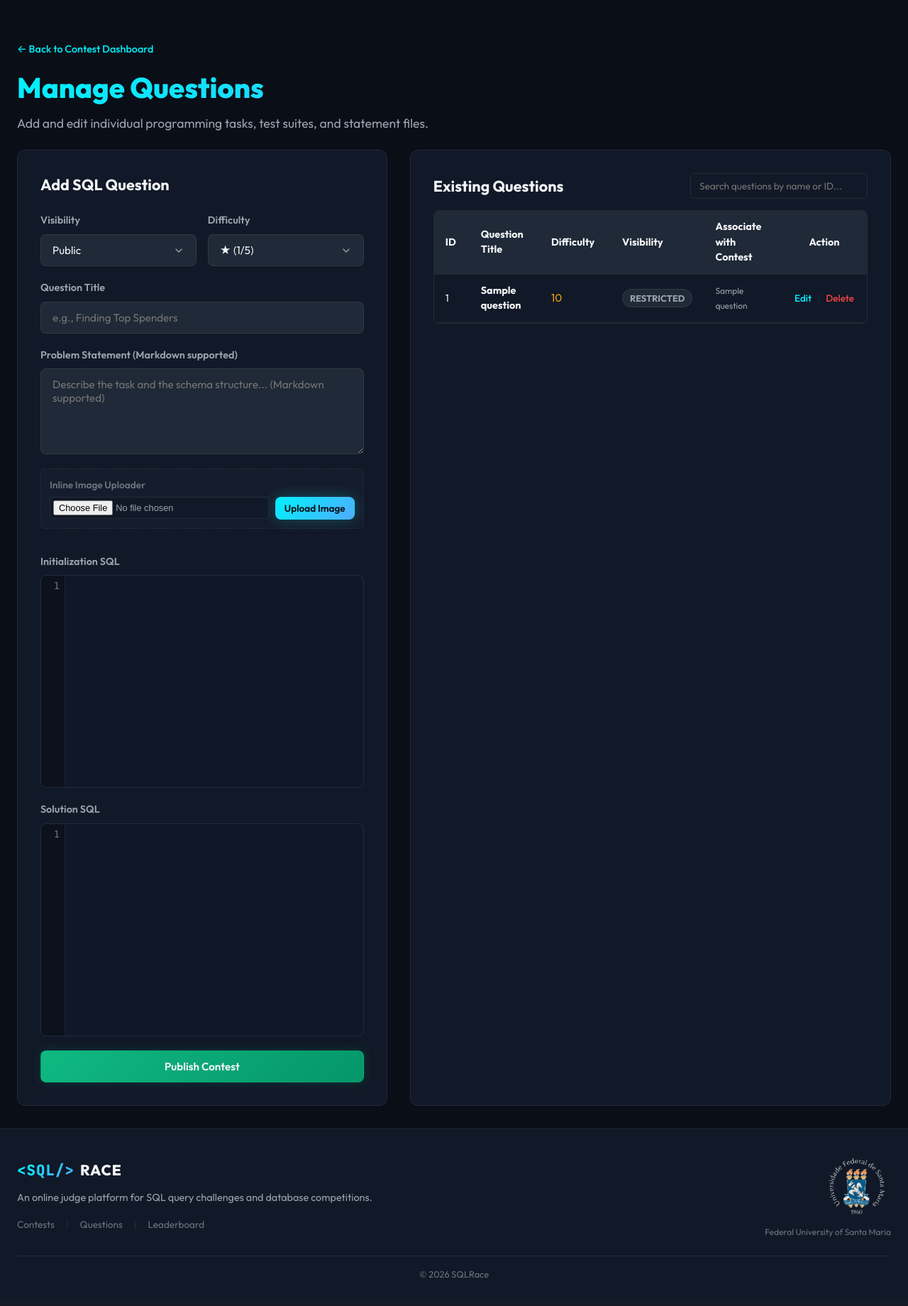
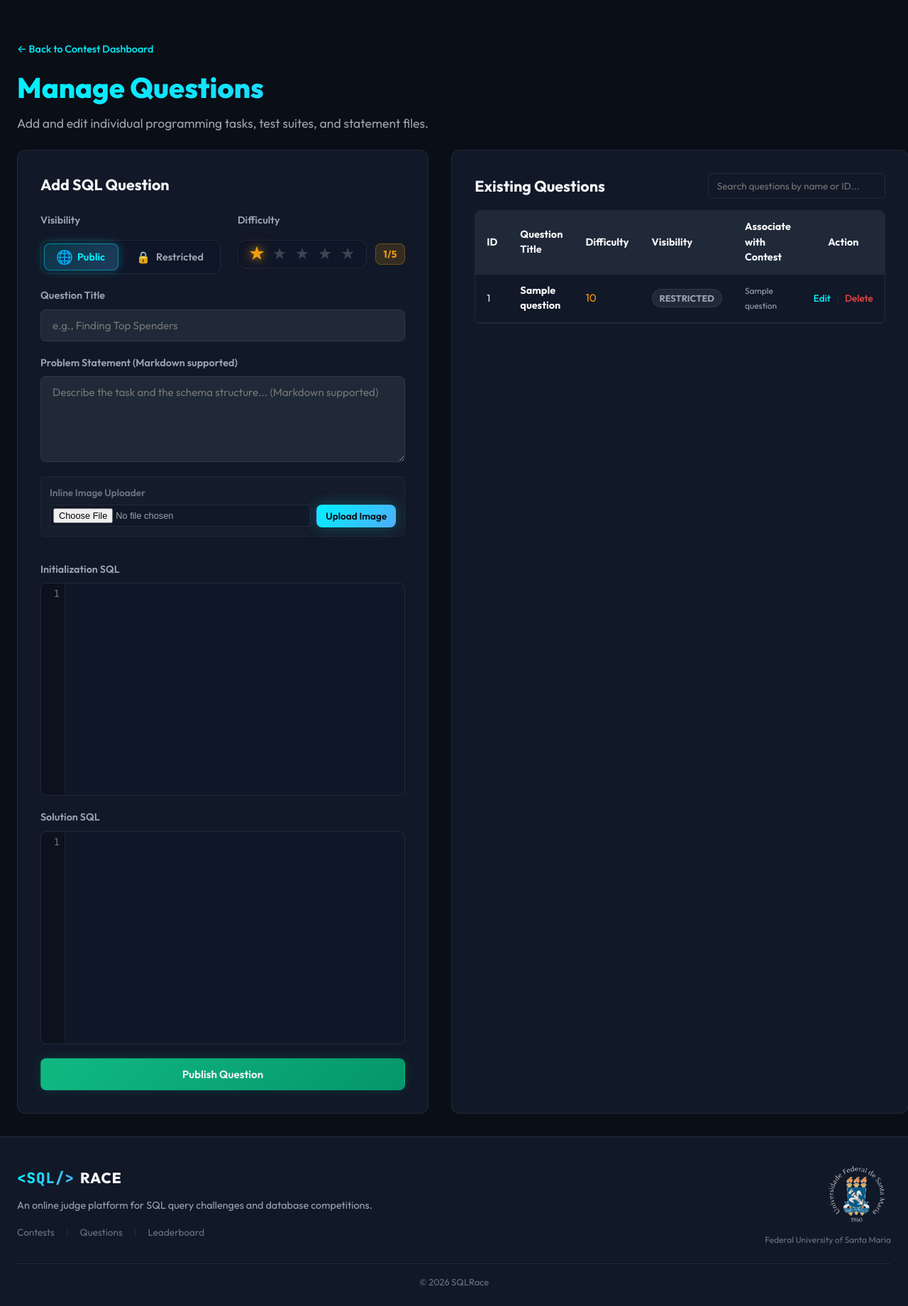
Before and after one commit to brizzigui/sqlrace, a Flask app: page /admin/questions in a window 1280 px wide. Shown: the part 75-1915 px from the top of the page at 71% size. Before the commit the page ends 1876 px from the top, so only its background shows below. Run offline with Flask 3, Linux system fonts and the light colour scheme; the visitor is signed in with stand-in values (Sample User, id 1); a database or web service that is not in the repository returns one stand-in record (values such as "Sample title"); some libraries are stand-ins or nearby versions.

Commit message:
better translations, new selectors

```diff
--- a/static/css/style.css
+++ b/static/css/style.css
@@ -2284,3 +2284,112 @@ code[class*="language-"] {
 .textarea-wrapper .CodeMirror {
     flex: 1;
 }
+
+/* ==========================================================================
+   Cute Visibility & Star Rating Selectors
+   ========================================================================== */
+.cute-toggle-segmented {
+    display: inline-flex;
+    background: rgba(15, 23, 42, 0.6);
+    border: 1px solid var(--border-color);
+    padding: 4px;
+    border-radius: 12px;
+    gap: 6px;
+    user-select: none;
+    transition: var(--transition-smooth);
+    box-shadow: inset 0 2px 4px rgba(0, 0, 0, 0.2);
+}
+
+.cute-toggle-btn {
+    display: flex;
+    align-items: center;
+    gap: 8px;
+    padding: 8px 18px;
+    border-radius: 8px;
+    border: 1px solid transparent;
+    background: transparent;
+    color: var(--text-secondary);
+    font-family: var(--font-sans);
+    font-size: 0.9rem;
+    font-weight: 600;
+    cursor: pointer;
+    transition: all 0.25s cubic-bezier(0.4, 0, 0.2, 1);
+}
+
+.cute-toggle-btn:hover {
+    color: var(--text-primary);
+    background: rgba(255, 255, 255, 0.05);
+}
+
+.cute-toggle-btn[data-val="public"].active {
+    background: linear-gradient(135deg, rgba(0, 242, 254, 0.15) 0%, rgba(79, 172, 254, 0.25) 100%);
+    border-color: rgba(0, 242, 254, 0.4);
+    color: #00f2fe;
+    box-shadow: 0 0 15px rgba(0, 242, 254, 0.25);
+}
+
+.cute-toggle-btn[data-val="restricted"].active {
+    background: linear-gradient(135deg, rgba(245, 158, 11, 0.15) 0%, rgba(239, 68, 68, 0.25) 100%);
+    border-color: rgba(245, 158, 11, 0.4);
+    color: #f59e0b;
+    box-shadow: 0 0 15px rgba(245, 158, 11, 0.25);
+}
+
+.cute-toggle-btn .toggle-icon {
+    font-size: 1rem;
+    transition: transform 0.25s ease;
+}
+
+.cute-toggle-btn.active .toggle-icon {
+    transform: scale(1.2);
+}
+
+/* Cute Star Rating Selector */
+.cute-stars-wrapper {
+    display: inline-flex;
+    align-items: center;
+    gap: 12px;
+}
+
+.cute-stars-container {
+    display: inline-flex;
+    align-items: center;
+    gap: 4px;
+    background: rgba(15, 23, 42, 0.6);
+    border: 1px solid var(--border-color);
+    padding: 6px 12px;
+    border-radius: 12px;
+    box-shadow: inset 0 2px 4px rgba(0, 0, 0, 0.2);
+}
+
+.cute-star-btn {
+    background: transparent;
+    border: none;
+    font-size: 1.4rem;
+    color: rgba(255, 255, 255, 0.2);
+    cursor: pointer;
+    padding: 2px 4px;
+    line-height: 1;
+    transition: all 0.2s cubic-bezier(0.175, 0.885, 0.32, 1.275);
+    user-select: none;
+}
+
+.cute-star-btn.hovered,
+.cute-star-btn.active {
+    color: #f59e0b;
+    text-shadow: 0 0 10px rgba(245, 158, 11, 0.7), 0 0 20px rgba(245, 158, 11, 0.4);
+    transform: scale(1.2);
+}
+
+.cute-difficulty-badge {
+    font-size: 0.85rem;
+    font-weight: 700;
+    color: #f59e0b;
+    background: rgba(245, 158, 11, 0.15);
+    border: 1px solid rgba(245, 158, 11, 0.3);
+    padding: 4px 10px;
+    border-radius: 8px;
+    letter-spacing: 0.5px;
+    min-width: 42px;
+    text-align: center;
+}
--- a/templates/admin_contests.html
+++ b/templates/admin_contests.html
@@ -55,7 +55,7 @@
                     </div>
                 </div>
 
-                <button type="submit" class="btn btn-success">{{ _('admin_publish') }}</button>
+                <button type="submit" class="btn btn-success">{{ _('admin_publish_contest') }}</button>
             </form>
         </div>
 
--- a/templates/admin_edit_contest.html
+++ b/templates/admin_edit_contest.html
@@ -53,7 +53,7 @@
             </div>
 
             <div style="display: flex; gap: 12px; margin-top: 24px;">
-                <button type="submit" class="btn btn-success" style="flex: 1;">{{ _('admin_publish') }}</button>
+                <button type="submit" class="btn btn-success" style="flex: 1;">{{ _('admin_save_changes') }}</button>
                 <a href="{{ url_for('admin.admin_dashboard') }}" class="btn btn-outline" style="flex: 1; text-align: center; line-height: 2.2;">{{ _('admin_cancel') }}</a>
             </div>
         </form>
--- a/templates/admin_questions.html
+++ b/templates/admin_questions.html
@@ -15,23 +15,34 @@
         <div class="admin-card">
             <h2>{{ _('admin_add_question') }}</h2>
             <form action="{{ url_for('admin.create_question') }}" method="POST" class="admin-form">
-                <div class="form-row">
-                    <div class="form-group">
-                        <label for="visibility">{{ _('admin_visibility') }}</label>
-                        <select id="visibility" name="visibility" required>
-                            <option value="public">{{ _('admin_public') }}</option>
-                            <option value="restricted">{{ _('admin_restricted') }}</option>
-                        </select>
+                <div class="form-row" style="align-items: flex-start; gap: 24px;">
+                    <div class="form-group" style="flex: 1;">
+                        <label style="display: block; margin-bottom: 8px; font-weight: 600; font-size: 0.9rem;">{{ _('admin_visibility') }}</label>
+                        <input type="hidden" name="visibility" id="visibility-input" value="public">
+                        <div class="cute-toggle-segmented">
+                            <button type="button" class="cute-toggle-btn active" data-val="public" onclick="setCuteVisibility('public')">
+                                <span class="toggle-icon">🌐</span>
+                                <span class="toggle-text">{{ _('admin_public') }}</span>
+                            </button>
+                            <button type="button" class="cute-toggle-btn" data-val="restricted" onclick="setCuteVisibility('restricted')">
+                                <span class="toggle-icon">🔒</span>
+                                <span class="toggle-text">{{ _('admin_restricted') }}</span>
+                            </button>
+                        </div>
                     </div>
-                    <div class="form-group">
-                        <label for="difficulty">{{ _('admin_difficulty') }}</label>
-                        <select id="difficulty" name="difficulty" required>
-                            <option value="1">★ (1/5)</option>
-                            <option value="2">★★ (2/5)</option>
-                            <option value="3">★★★ (3/5)</option>
-                            <option value="4">★★★★ (4/5)</option>
-                            <option value="5">★★★★★ (5/5)</option>
-                        </select>
+                    <div class="form-group" style="flex: 1;">
+                        <label style="display: block; margin-bottom: 8px; font-weight: 600; font-size: 0.9rem;">{{ _('admin_difficulty') }}</label>
+                        <div class="cute-stars-wrapper" id="stars-selector-group">
+                            <input type="hidden" name="difficulty" id="difficulty-input" value="1">
+                            <div class="cute-stars-container" onmouseleave="resetCuteStars()">
+                                {% for i in range(1, 6) %}
+                                    <button type="button" class="cute-star-btn {% if i == 1 %}active{% endif %}" data-star="{{ i }}" onclick="setCuteDifficulty({{ i }})" onmouseenter="hoverCuteStars({{ i }})" title="{{ i }}/5">
+                                        ★
+                                    </button>
+                                {% endfor %}
+                            </div>
+                            <span class="cute-difficulty-badge" id="difficulty-badge-text">1/5</span>
+                        </div>
                     </div>
                 </div>
 
@@ -70,7 +81,7 @@
                     <textarea id="solution_sql" name="solution_sql" rows="4" class="code-textarea" placeholder="{{ _('placeholder_solution_sql') }}" required></textarea>
                 </div>
 
-                <button type="submit" class="btn btn-success">{{ _('admin_publish') }}</button>
+                <button type="submit" class="btn btn-success">{{ _('admin_publish_question') }}</button>
             </form>
         </div>
 
--- a/translations.py
+++ b/translations.py
@@ -57,8 +57,8 @@ TRANSLATIONS = {
         # Workspace / Question Editor
         'editor_back': 'Back to Contest',
         'editor_ends_in': 'Ends in',
-        'editor_schema_title': 'Sandbox Database Schema',
-        'editor_schema_desc': 'The sandbox environment initializes the following tables before running your query:',
+        'editor_schema_title': 'Script for database population',
+        'editor_schema_desc': 'Initializes the tables for local testing.',
         'editor_label': 'Your Solution',
         'editor_target_db': 'Target DB',
         'editor_submit': 'Run & Submit',
@@ -94,6 +94,8 @@ TRANSLATIONS = {
         'admin_start': 'Start Time',
         'admin_end': 'End Time',
         'admin_publish': 'Publish Contest',
+        'admin_publish_contest': 'Publish Contest',
+        'admin_publish_question': 'Publish Question',
         'admin_existing_contests': 'Existing Contests',
         'admin_action': 'Action',
         'admin_delete_confirm_c': 'Are you sure you want to delete this contest? All related questions and submissions will be deleted!',
@@ -307,8 +309,8 @@ TRANSLATIONS = {
         # Workspace / Question Editor
         'editor_back': 'Voltar para a Competição',
         'editor_ends_in': 'Termina em',
-        'editor_schema_title': 'Esquema do Banco de Dados Sandbox',
-        'editor_schema_desc': 'O ambiente sandbox inicializa as seguintes tabelas antes de executar sua consulta:',
+        'editor_schema_title': 'Script de povoamento do banco',
+        'editor_schema_desc': 'Inicializa as tabelas para realização de testes locais',
         'editor_label': 'Sua Solução',
         'editor_target_db': 'BD Alvo',
         'editor_submit': 'Executar e Enviar',
@@ -344,6 +346,8 @@ TRANSLATIONS = {
         'admin_start': 'Horário de Início',
         'admin_end': 'Horário de Término',
         'admin_publish': 'Publicar Competição',
+        'admin_publish_contest': 'Publicar Competição',
+        'admin_publish_question': 'Publicar Questão',
         'admin_existing_contests': 'Competições Existentes',
         'admin_action': 'Ação',
         'admin_delete_confirm_c': 'Tem certeza de que deseja excluir esta competição? Todas as questões e envios relacionados serão excluídos!',
```
Also changed, not shown: static/js/main.js (+44 -0 lines), templates/admin_edit_question.html (+27 -16 lines).
